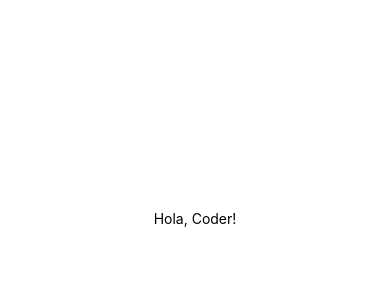
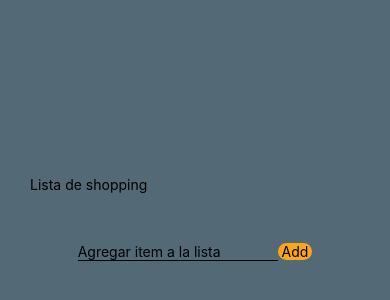
Before and after one commit to benjapadilla1/App, a React Native app: screen / in a window 390 px wide. Shown: the part 204-504 px from the top of the page. Built offline with nearby package versions, Linux system fonts and the light colour scheme.

Commit message:
agregando modal

```diff
--- a/App.js
+++ b/App.js
@@ -1,20 +1,93 @@
-import { StatusBar } from 'expo-status-bar';
-import { StyleSheet, Text, View } from 'react-native';
+import { StyleSheet, Button, Text, TextInput, View, FlatList, Pressable, TouchableOpacity, Alert } from 'react-native';
+import { useState } from 'react';
+import Modal from './components/Modal';
+export default function App() {
+  const [textItem, setTextItem] = useState("")
+  const [list, setList] = useState([])
+  const [modalVisible, setModalVisible] = useState(false)
+  const [itemSelected, setitemSelected] = useState({})
 
-export default function App() {
+  const onHandleChange = (t) => setTextItem(t)
+  const addItem = () => {
+    setList(currenState => [
+      ...currenState,
+      { id: Math.random().toString(), value: textItem }
+    ])
+    setTextItem("")
+  }
+
+  const selectedItem = (id) => {
+    setitemSelected(list.filter((item) => item.id === id)[0])
+    setModalVisible(true)
+  }
+  const deleteItem = () => {
+    setList((currenState) => currenState.filter(item => item.id !== itemSelected.id))
+    setitemSelected({})
+    setModalVisible(false)
+  }
+  const renderItem = ({ item }) => (
+    <TouchableOpacity onPress={() => selectedItem(item.id)}>
+      <Text>{item.value}</Text>
+    </TouchableOpacity>
+  )
   return (
     <View style={styles.container}>
-      <Text>Hola, Coder!</Text>
-      <StatusBar style="auto" />
-    </View>
+      <Text>Lista de shopping</Text>
+      <View style={styles.addItem}>
+        <TextInput
+          value={textItem}
+          style={styles.input}
+          placeholder="Agregar item a la lista"
+          onChangeText={onHandleChange}
+        />
+        <TouchableOpacity onPress={addItem}>
+          <Text style={styles.addButton}> Add </Text>
+        </TouchableOpacity>
+      </View>
+      <View>
+        <FlatList
+          data={list}
+          renderItem={renderItem}
+          keyExtractor={(item) => item.id}
+        />
+      </View>
+      <Modal isVisible={modalVisible} actionDeleteItem={deleteItem} style={styles.deleteItem} />
+    </View >
   );
 }
-
 const styles = StyleSheet.create({
   container: {
     flex: 1,
-    backgroundColor: '#fff',
-    alignItems: 'center',
-    justifyContent: 'center',
+    backgroundColor: "#536976",
+    padding: 30,
+    margin: "0px auto",
+    display: "flex",
+    justifyContent: "center",
+    textAlign: "center",
   },
-});
+  input: {
+    width: 200,
+    borderBottomColor: "black",
+    borderBottomWidth: 1
+  },
+  addItem: {
+    marginTop: 50,
+    display: "flex",
+    flexDirection: "row",
+    justifyContent: "center",
+    alignItems: "center",
+  },
+  items: {
+    marginTop: 50,
+    height: 30,
+    justifyContent: "center",
+    alignItems: "center"
+  },
+  deleteItem: {
+    marginTop: 30,
+  },
+  addButton: {
+    backgroundColor: "#FAA618",
+    borderRadius: "15px",
+  },
+})
--- /dev/null
+++ b/components/Modal.js
@@ -0,0 +1,33 @@
+import { StyleSheet, Text, View, Modal as NewModal, Pressable, } from 'react-native';
+import React from 'react'
+
+const Modal = ({ isVisible, actionDeleteItem }) => {
+    return (
+        <NewModal
+            animationType='fade'
+            transparent={true}
+            visible={isVisible}
+        >
+            <View style={styles.centeredView}>
+                <View style={{ backgroundColor: "white" }}>
+                    <Text>¿Queres eliminar este elemento?</Text>
+                    <Pressable
+                        onPress={() => actionDeleteItem()}
+                        style={{ backgroundColor: "red" }}
+                    >
+                        <Text>eliminar</Text>
+                    </Pressable>
+                </View>
+            </View>
+        </NewModal >
+    )
+}
+export default Modal
+const styles = StyleSheet.create({
+    centeredView: {
+        flex: 0.5,
+        justifyContent: "center",
+        alignItems: "center",
+        // margintTop: "100",
+    }
+})
```
